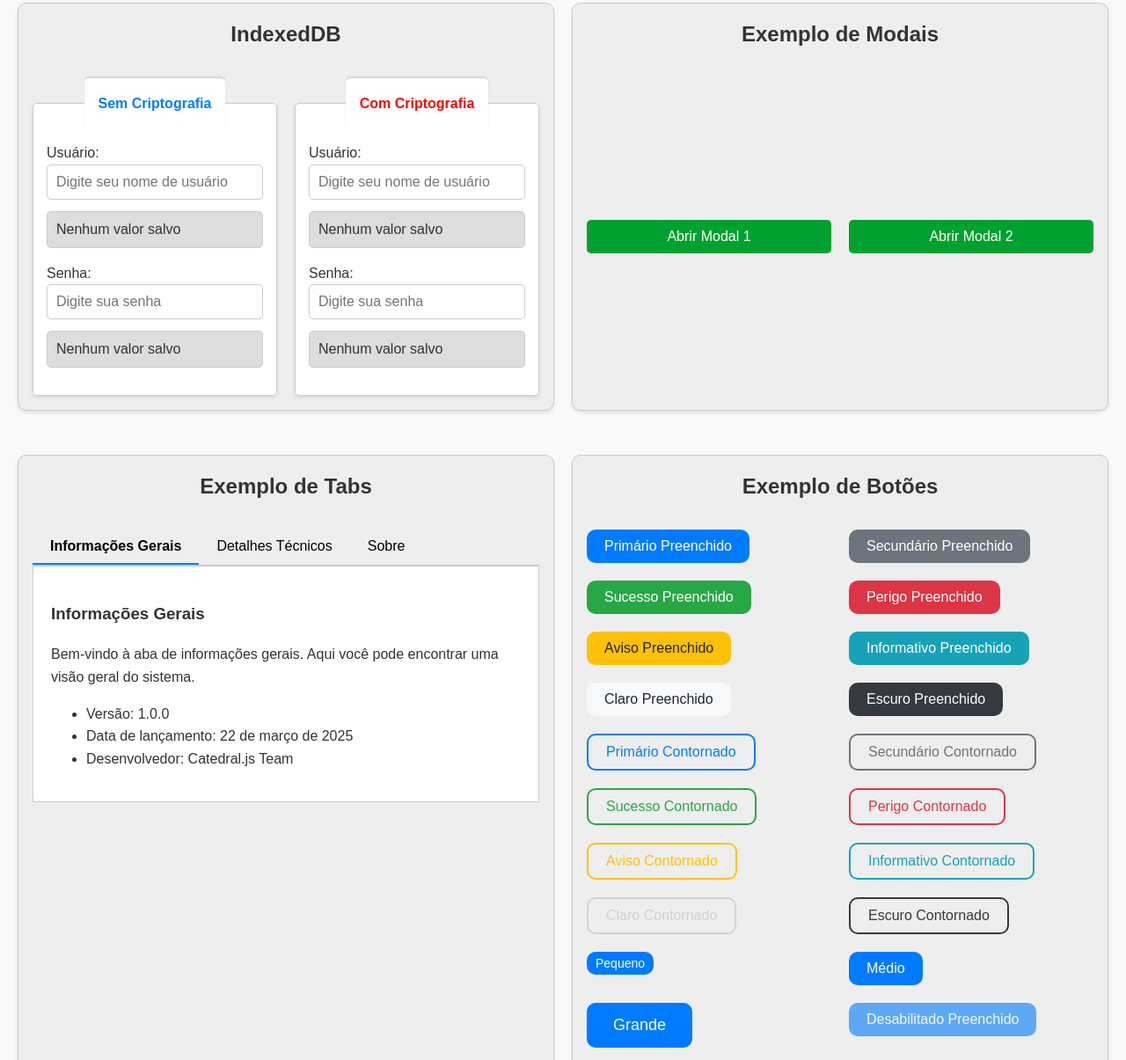
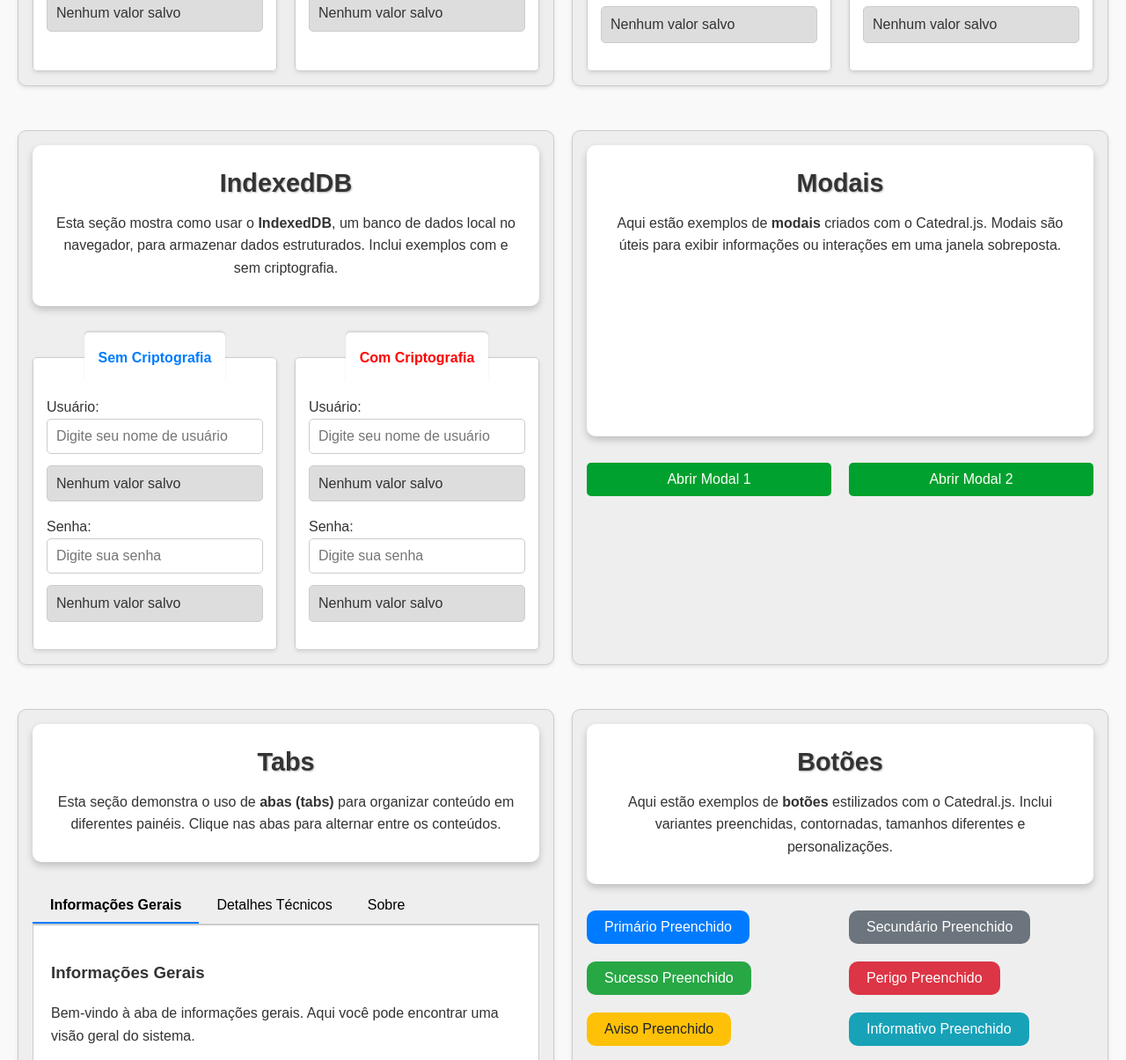
Before and after one commit to lucasferreiralimax/catedral.js, a website with bundled scripts: page public/index.html in a window 1280 px wide. Shown: the part 1044-2249 px from the top of the page at 88% size. Built offline with nearby package versions, Linux system fonts and the light colour scheme; a web font is replaced by a local one.

Commit message:
fix: update sections examples

```diff
--- a/public/index.html
+++ b/public/index.html
@@ -53,9 +53,8 @@
       box-shadow: 0 2px 4px rgba(0, 0, 0, 0.1);
     }
 
-    section h2 {
+    section .section-info {
       grid-column: 1 / -1;
-      /* Faz o título ocupar toda a largura da seção */
       font-size: 1.5rem;
       color: #333;
       margin-bottom: 10px;
@@ -158,6 +157,29 @@
       color: #ffd700;
       text-decoration: underline;
     }
+
+    .section-info {
+      background: #fff;
+      color: #fff;
+      padding: 20px;
+      border-radius: 10px;
+      box-shadow: 0 4px 8px rgba(0, 0, 0, 0.2);
+      text-align: center;
+    }
+
+    .section-info h2 {
+      font-size: 1.8rem;
+      margin-bottom: 10px;
+      font-family: "Arial", sans-serif;
+      text-shadow: 1px 1px 2px rgba(0, 0, 0, 0.3);
+    }
+
+    .section-info p {
+      font-size: 1rem;
+      line-height: 1.6;
+      margin-bottom: 10px;
+    }
+  </style>
   </style>
 </head>
 
@@ -187,7 +209,14 @@
   <main>
     <!-- Inputs para LocalStorage -->
     <section>
-      <h2>LocalStorage</h2>
+      <div class="section-info">
+        <h2>LocalStorage</h2>
+        <p>
+          Esta seção demonstra como usar o <strong>LocalStorage</strong> para armazenar dados localmente no navegador.
+          Inclui exemplos com e sem criptografia.
+        </p>
+      </div>
+
       <fieldset>
         <legend>Sem Criptografia</legend>
         <catedral-input-local-session id="input-local-name" label="Nome:" placeholder="Digite seu nome"
@@ -218,7 +247,13 @@
 
     <!-- Inputs para SessionStorage -->
     <section>
-      <h2>SessionStorage</h2>
+      <div class="section-info">
+        <h2>SessionStorage</h2>
+        <p>
+          Aqui você verá como usar o <strong>SessionStorage</strong> para armazenar dados temporários na sessão do navegador.
+          Inclui exemplos com e sem criptografia.
+        </p>
+      </div>
       <fieldset>
         <legend>Sem Criptografia</legend>
         <catedral-input-local-session id="input-session-age" label="Idade:" placeholder="Digite sua idade"
@@ -250,7 +285,13 @@
 
     <!-- Inputs para IndexedDB -->
     <section>
-      <h2>IndexedDB</h2>
+      <div class="section-info">
+        <h2>IndexedDB</h2>
+        <p>
+          Esta seção mostra como usar o <strong>IndexedDB</strong>, um banco de dados local no navegador, para armazenar dados
+          estruturados. Inclui exemplos com e sem criptografia.
+        </p>
+      </div>
       <fieldset>
         <legend>Sem Criptografia</legend>
         <catedral-input-indexeddb id="input-db-username" label="Usuário:" placeholder="Digite seu nome de usuário"
@@ -279,7 +320,13 @@
     </section>
 
     <section>
-      <h2>Exemplo de Modais</h2>
+      <div class="section-info">
+        <h2>Modais</h2>
+        <p>
+          Aqui estão exemplos de <strong>modais</strong> criados com o Catedral.js. Modais são úteis para exibir informações
+          ou interações em uma janela sobreposta.
+        </p>
+      </div>
       <catedral-modal id="modal1" title="Bem-vindo ao Modal 1" open-label="Abrir Modal 1">
         <p>Este é o conteúdo do primeiro modal.</p>
         <p>Você pode adicionar qualquer texto ou elementos aqui.</p>
@@ -292,7 +339,13 @@
     </section>
 
     <section class="tabs">
-      <h2>Exemplo de Tabs</h2>
+      <div class="section-info">
+        <h2>Tabs</h2>
+        <p>
+          Esta seção demonstra o uso de <strong>abas (tabs)</strong> para organizar conteúdo em diferentes painéis.
+          Clique nas abas para alternar entre os conteúdos.
+        </p>
+      </div>
       <catedral-tabs active-tab="1">
         <!-- Abas -->
         <div slot="tab-1">Informações Gerais</div>
@@ -328,7 +381,13 @@
     </section>
 
     <section>
-      <h2>Exemplo de Botões</h2>
+      <div class="section-info">
+        <h2>Botões</h2>
+        <p>
+          Aqui estão exemplos de <strong>botões</strong> estilizados com o Catedral.js. Inclui variantes preenchidas,
+          contornadas, tamanhos diferentes e personalizações.
+        </p>
+      </div>
 
       <!-- Botões com variantes preenchidas (filled) -->
       <catedral-button label="Primário Preenchido" variant="primary" appearance="filled"></catedral-button>
```
